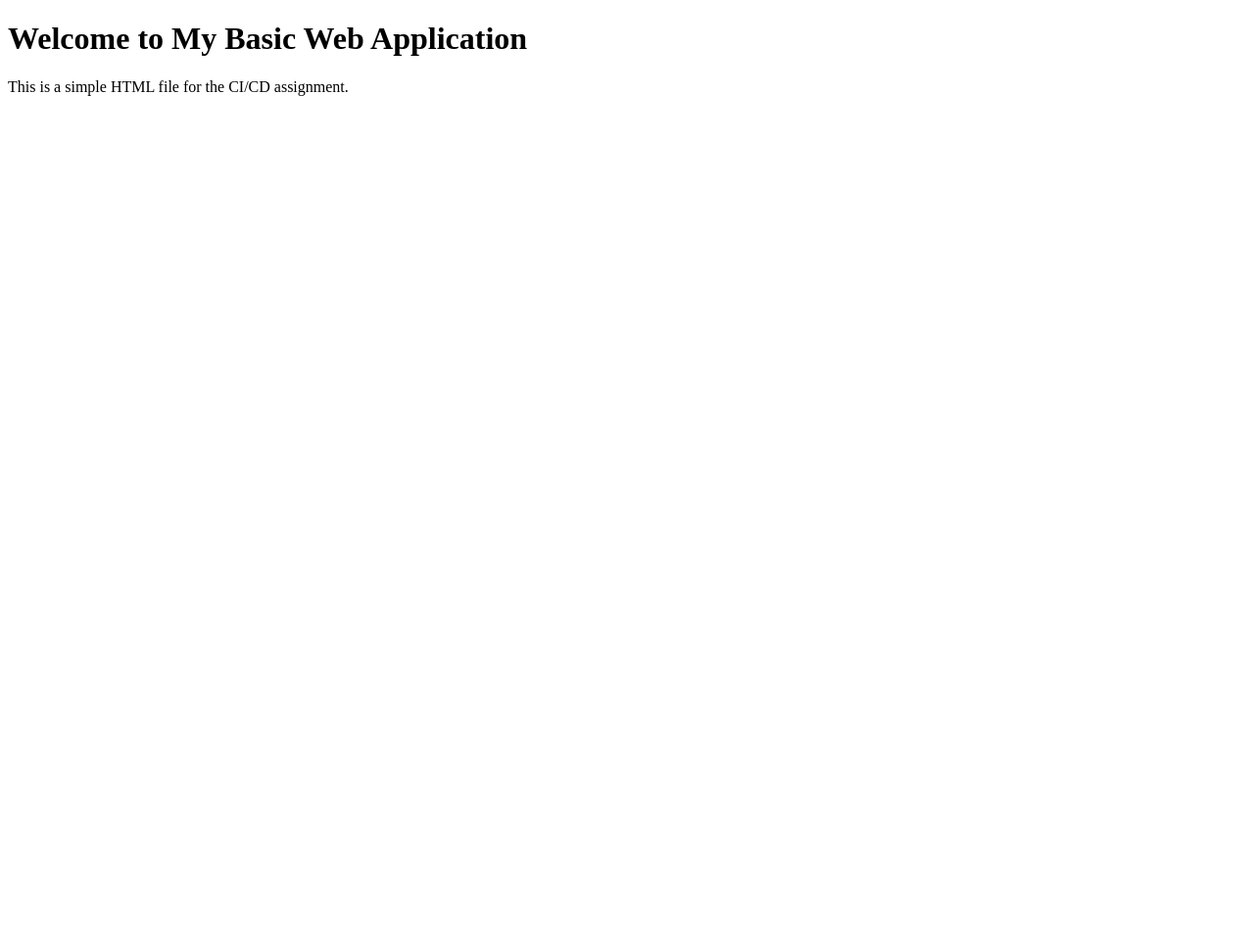
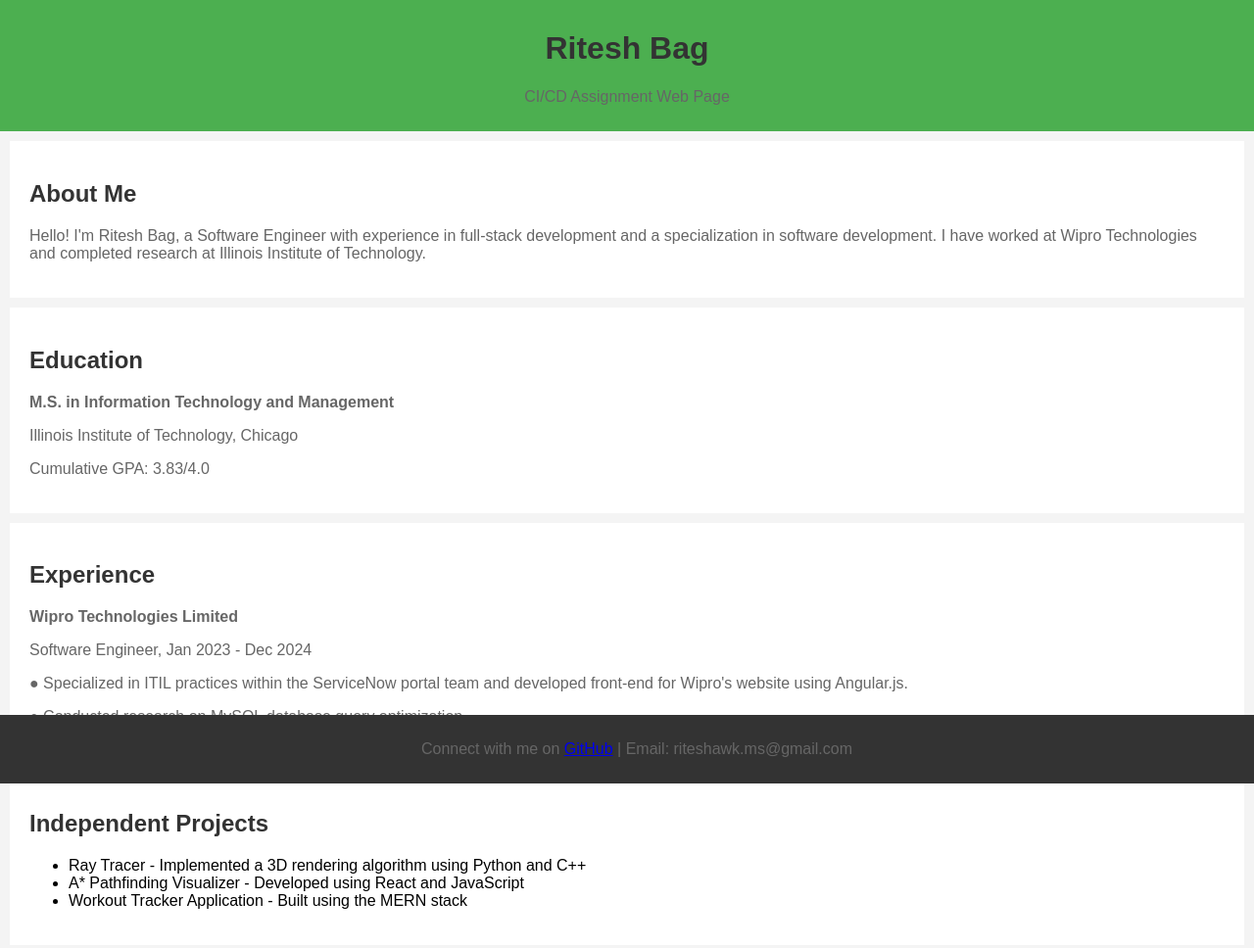
Before and after one commit to rbag1604/WebApp, a website: page src/index.html in a window 1280 px wide. Shown: the whole page at 98% size. Before the commit the page ends 800 px from the top, so only its background shows below. Drawn offline with Linux system fonts and the light colour scheme.

Commit message:
assignment data update

```diff
--- a/src/index.html
+++ b/src/index.html
@@ -1,15 +1,81 @@
 <!DOCTYPE html>
 <html lang="en">
+  <head>
+    <meta charset="UTF-8" />
+    <meta name="viewport" content="width=device-width, initial-scale=1.0" />
+    <title>Ritesh Bag - CI/CD Assignment</title>
+    <style>
+      body {
+        font-family: Arial, sans-serif;
+        margin: 0;
+        padding: 0;
+        background-color: #f4f4f4;
+      }
+      header {
+        background-color: #4caf50;
+        color: white;
+        padding: 10px 0;
+        text-align: center;
+      }
+      section {
+        padding: 20px;
+        margin: 10px;
+        background-color: white;
+      }
+      h1, h2 {
+        color: #333;
+      }
+      p {
+        color: #666;
+      }
+      footer {
+        background-color: #333;
+        color: white;
+        text-align: center;
+        padding: 10px;
+        position: fixed;
+        width: 100%;
+        bottom: 0;
+      }
+    </style>
+  </head>
+  <body>
+    <header>
+      <h1>Ritesh Bag</h1>
+      <p>CI/CD Assignment Web Page</p>
+    </header>
 
-<head>
-<meta charset="UTF-8">
-<meta name="viewport" content="width=device-width, initial-scale=1.0">
-<title>My Basic Web Application</title>
-</head>
+    <section>
+      <h2>About Me</h2>
+      <p>Hello! I'm Ritesh Bag, a Software Engineer with experience in full-stack development and a specialization in software development. I have worked at Wipro Technologies and completed research at Illinois Institute of Technology.</p>
+    </section>
 
-<body>
-  <h1>Welcome to My Basic Web Application</h1>
-  <p>This is a simple HTML file for the CI/CD assignment.</p>
-</body>
+    <section>
+      <h2>Education</h2>
+      <p><strong>M.S. in Information Technology and Management</strong></p>
+      <p>Illinois Institute of Technology, Chicago</p>
+      <p>Cumulative GPA: 3.83/4.0</p>
+    </section>
 
+    <section>
+      <h2>Experience</h2>
+      <p><strong>Wipro Technologies Limited</strong></p>
+      <p>Software Engineer, Jan 2023 - Dec 2024</p>
+      <p>● Specialized in ITIL practices within the ServiceNow portal team and developed front-end for Wipro's website using Angular.js.</p>
+      <p>● Conducted research on MySQL database query optimization.</p>
+    </section>
+
+    <section>
+      <h2>Independent Projects</h2>
+      <ul>
+        <li>Ray Tracer - Implemented a 3D rendering algorithm using Python and C++</li>
+        <li>A* Pathfinding Visualizer - Developed using React and JavaScript</li>
+        <li>Workout Tracker Application - Built using the MERN stack</li>
+      </ul>
+    </section>
+
+    <footer>
+      <p>Connect with me on <a href="https://github.com/rbag1604" target="_blank">GitHub</a> | Email: riteshawk.ms@gmail.com</p>
+    </footer>
+  </body>
 </html>
```
